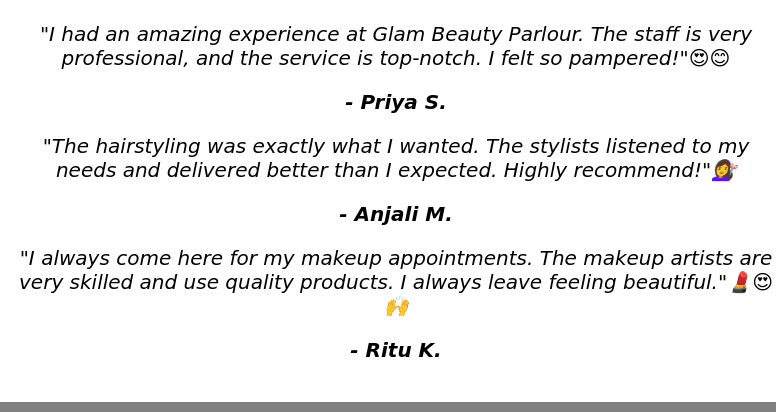
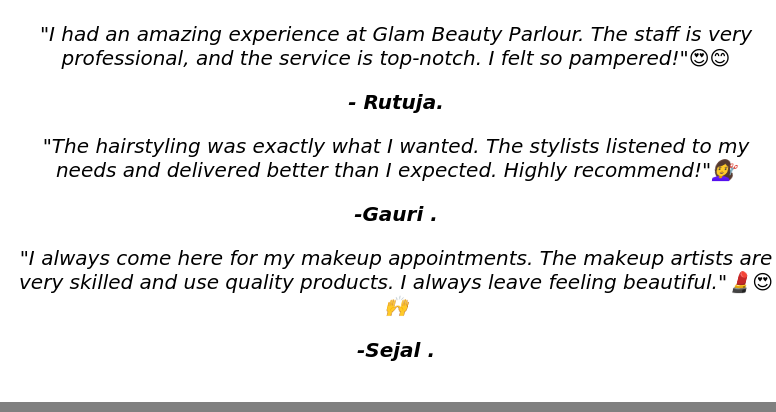
Before and after one commit to Rutujaranade22/Glam-Beauty, a plain HTML site: page index.html in a window 1280 px wide. Shown: the part 285-697 px from the top of the page, 504-1280 px from the left. Drawn offline with Linux system fonts and the light colour scheme.

Commit message:
name added

```diff
--- a/index.html
+++ b/index.html
@@ -30,13 +30,13 @@
             <div class="info container">
                 <h1>What Our Clients Say....👌💄</h1>
                      <p>"I had an amazing experience at Glam Beauty Parlour. The staff is very professional, and the service is top-notch. I felt so pampered!"😍😊</p>
-                    <p><strong>- Priya S.</strong></p>
+                    <p><strong>- Rutuja.</strong></p>
 
                      <p>"The hairstyling was exactly what I wanted. The stylists listened to my needs and delivered better than I expected. Highly recommend!"💇‍♀️</p>
-                    <p><strong>- Anjali M.</strong></p>
+                    <p><strong>-Gauri .</strong></p>
 
                      <p>"I always come here for my makeup appointments. The makeup artists are very skilled and use quality products. I always leave feeling beautiful."💄😍🙌</p>
-                    <p><strong>- Ritu K.</strong></p>
+                    <p><strong>-Sejal .</strong></p>
 
             </div>
         </div>
```
